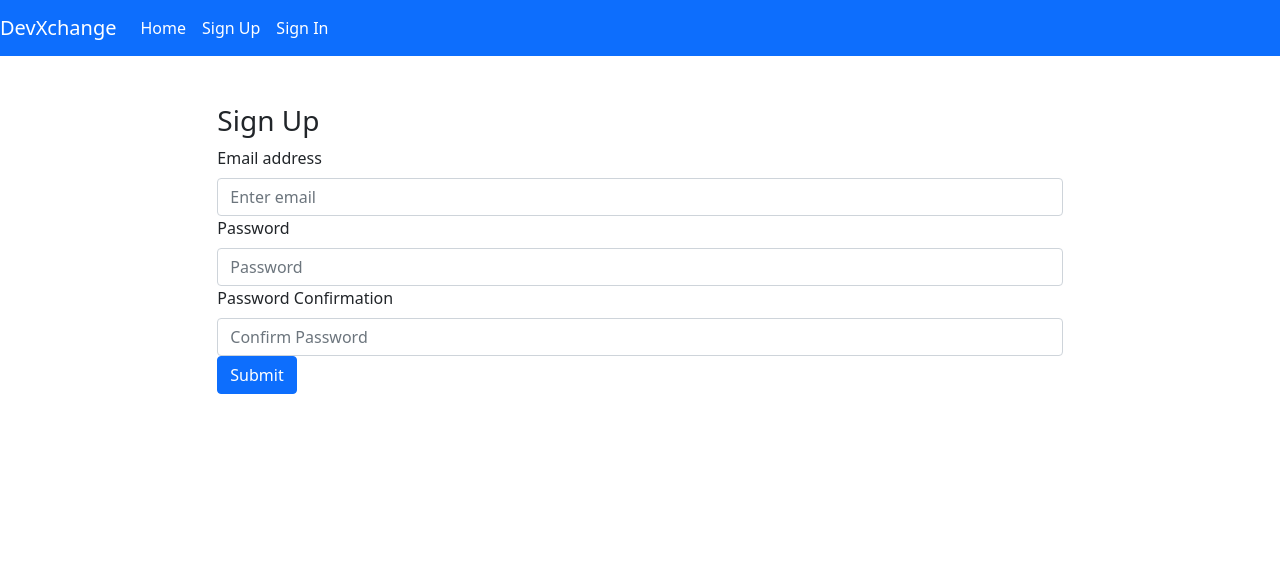
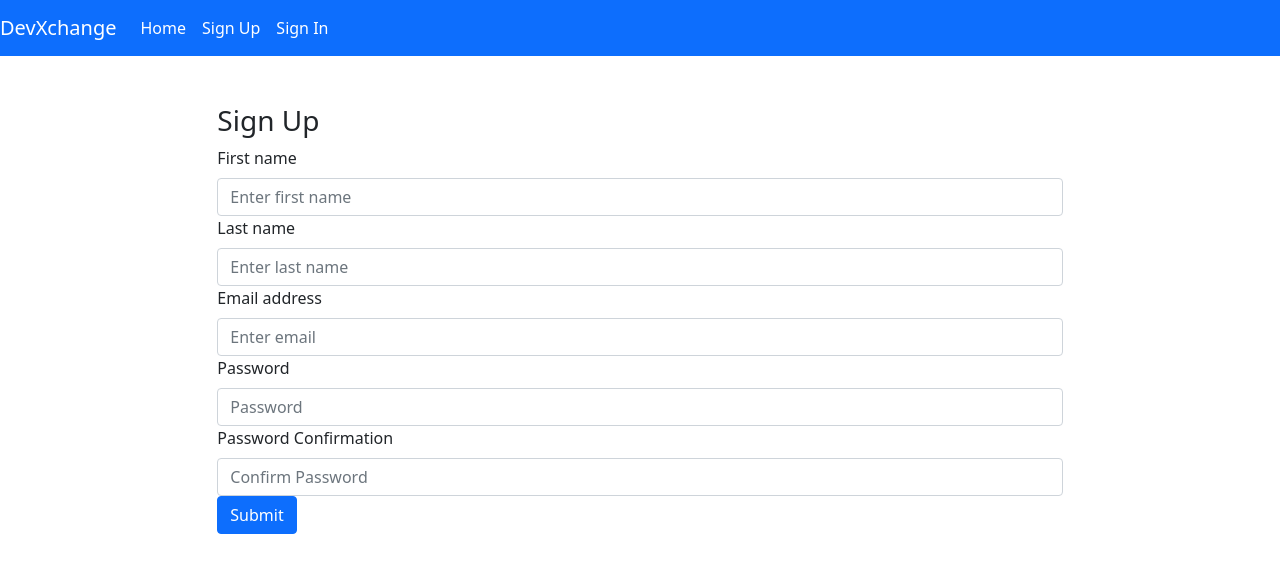
Before and after one commit to paulinal3/devXchange-client, a React (Create React App) app: page /sign-up in a window 1280 px wide. Shown: the top 572 px of the page. Built offline with nearby package versions, Linux system fonts and the light colour scheme.

Commit message:
added first and last name to sign up form

```diff
--- a/src/components/auth/SignUp.js
+++ b/src/components/auth/SignUp.js
@@ -18,6 +18,8 @@ const SignUp = (props) => {
     // 		passwordConfirmation: '',
     // 	}
     // }
+    const [firstName, setFirstName] = useState('')
+    const [lastName, setLastName] = useState('')
     const [email, setEmail] = useState('')
     const [password, setPassword] = useState('')
     const [passwordConfirmation, setPasswordConfirmation] = useState('')
@@ -29,7 +31,7 @@ const SignUp = (props) => {
 
         const { msgAlert, setUser } = props
 
-        const credentials = {email, password, passwordConfirmation}
+        const credentials = { email, password, passwordConfirmation }
 
         signUp(credentials)
             .then(() => signIn(credentials))
@@ -60,6 +62,28 @@ const SignUp = (props) => {
             <div className='col-sm-10 col-md-8 mx-auto mt-5'>
                 <h3>Sign Up</h3>
                 <Form onSubmit={onSignUp}>
+                    <Form.Group controlId='firstName'>
+                        <Form.Label>First name</Form.Label>
+                        <Form.Control
+                            required
+                            type='firstName'
+                            name='firstName'
+                            value={firstName}
+                            placeholder='Enter first name'
+                            onChange={e => setFirstName(e.target.value)}
+                        />
+                    </Form.Group>
+                    <Form.Group controlId='lastName'>
+                        <Form.Label>Last name</Form.Label>
+                        <Form.Control
+                            required
+                            type='lastName'
+                            name='lastName'
+                            value={lastName}
+                            placeholder='Enter last name'
+                            onChange={e => setLastName(e.target.value)}
+                        />
+                    </Form.Group>
                     <Form.Group controlId='email'>
                         <Form.Label>Email address</Form.Label>
                         <Form.Control
```
Lines whose indentation alone changed are shown as unchanged.
